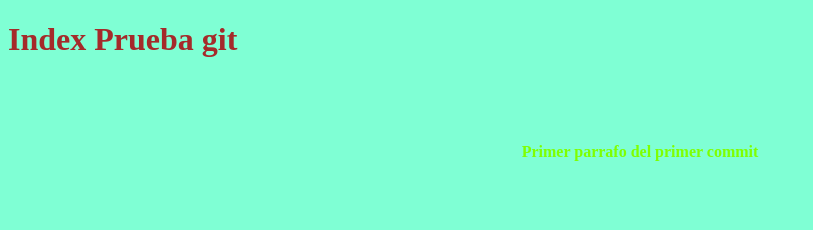
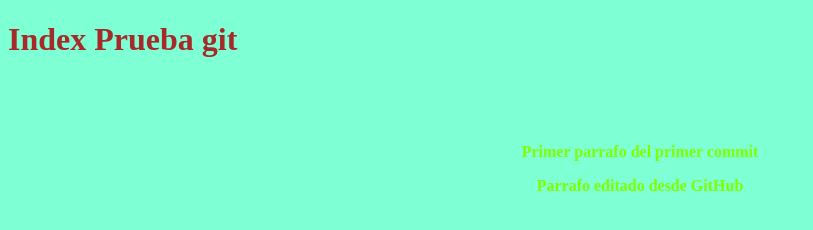
Before and after one commit to daniare/CursoGit, a plain HTML site: page index.html in a window 1280 px wide. Shown: the whole page, without its empty margins (0-813 px from the left). Drawn offline with Linux system fonts and the light colour scheme.

Commit message:
Update index.html

```diff
--- a/index.html
+++ b/index.html
@@ -10,5 +10,6 @@
 <body>
     <h1>Index Prueba git</h1>
     <p>Primer parrafo del primer commit</p>
+    <p>Parrafo editado desde GitHub </p>
 </body>
 </html>
```
